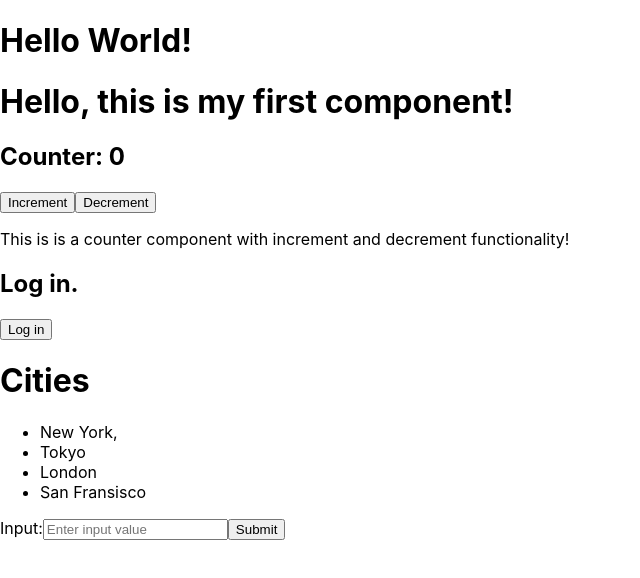
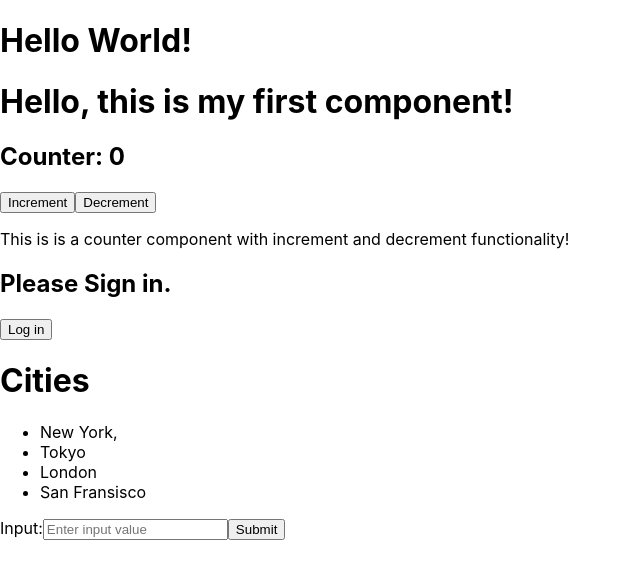
Before and after one commit to Eli-Keli/React-app, a React (Create React App) app in the folder my-new-react-app/: page / in a window 1280 px wide. Shown: the top 578 px of the page, without its empty margins (0-640 px from the left). Built offline with nearby package versions, Linux system fonts and the light colour scheme.

Commit message:
Modified the login function

```diff
--- a/my-new-react-app/src/ConditionalComponent.js
+++ b/my-new-react-app/src/ConditionalComponent.js
@@ -9,10 +9,17 @@ function Login() {
 
     return (
         <div>
-            <h2>{isLoggedIn? "Welcome Back!" : "Log in."}</h2>
-            <button onClick={toggleLogin}>
-                {isLoggedIn? "Log out" : "Log in"}
-            </button>
+            {isLoggedIn ? (
+                <div>
+                    <h2>Welcome Back!</h2>
+                    <button onClick={toggleLogin}>LogOut</button>
+                </div>
+            ) : (
+                <div>
+                    <h2>Please Sign in.</h2>
+                    <button onClick={toggleLogin}>Log in</button>
+                </div>
+            )}
         </div>
     )
 }
```
